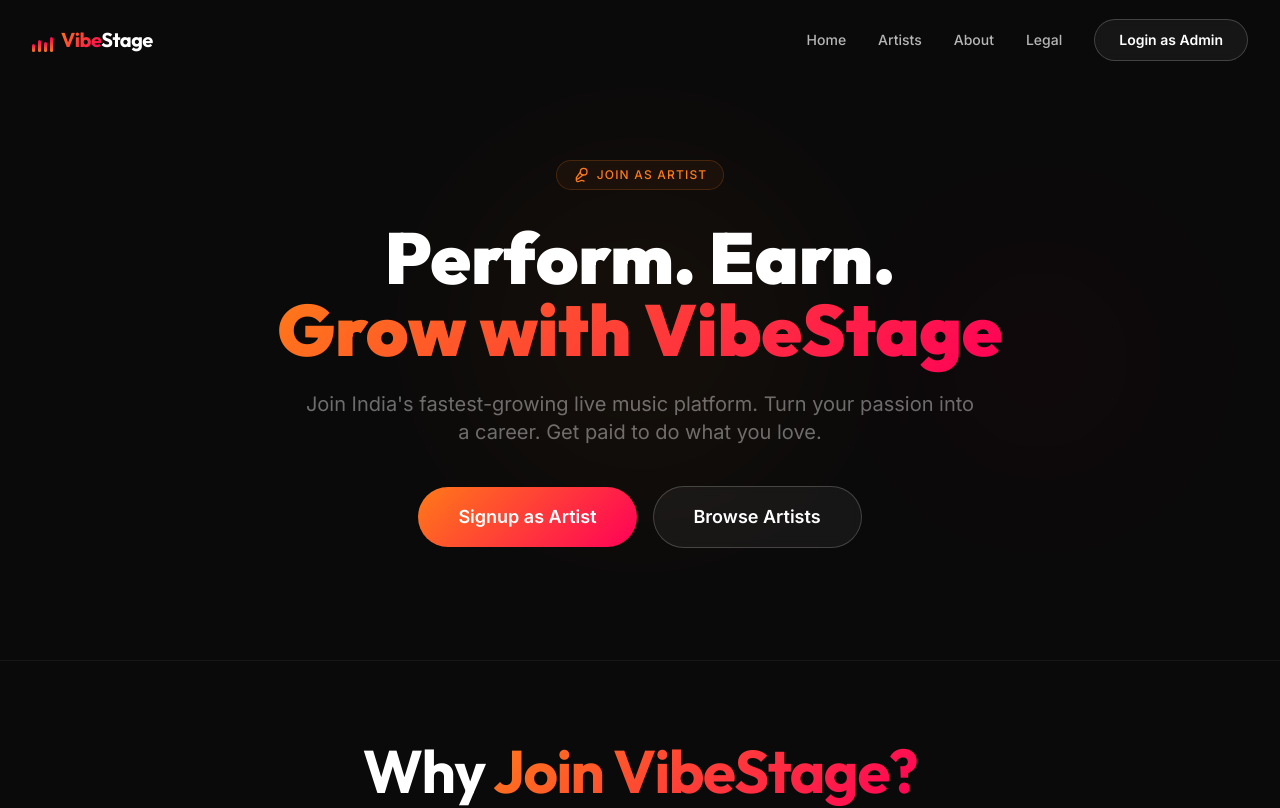
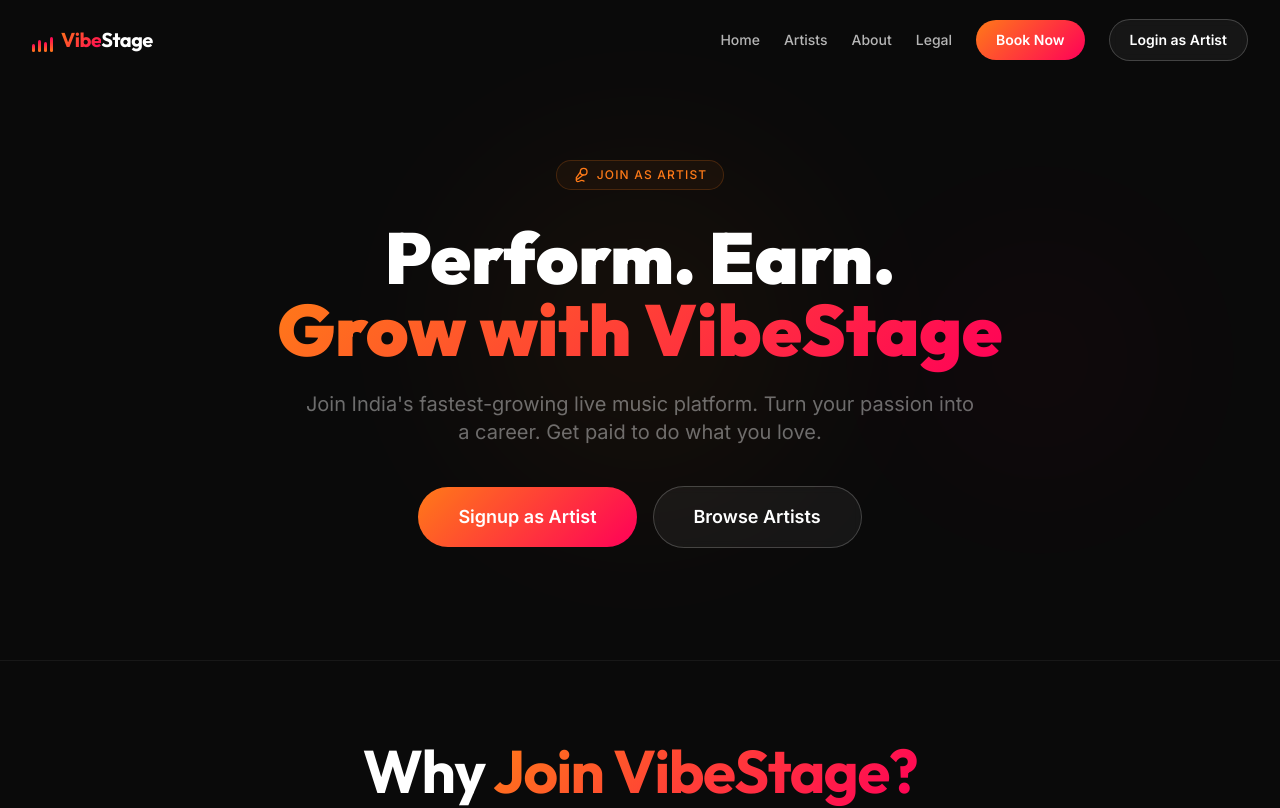
Before and after one commit to krdevansh/vibestage, a Next.js app: page /join in a window 1280 px wide. Shown: the top 808 px of the page. Built offline with nearby package versions, Linux system fonts and the light colour scheme.

Commit message:
fix: filter deleted artists from homepage, improve mobile nav with login options

```diff
--- a/src/app/api/artists/route.ts
+++ b/src/app/api/artists/route.ts
@@ -1,12 +1,18 @@
 import { NextRequest, NextResponse } from "next/server";
 import connectDB from "@/lib/mongodb";
 import Artist from "@/models/Artist";
+import User from "@/models/User";
 
-// GET all artists
+// GET all artists (only non-deleted users)
 export async function GET() {
   try {
     await connectDB();
-    const artists = await Artist.find({}).sort({ rating: -1 }).limit(20);
+    // Get all non-deleted user IDs
+    const activeUsers = await User.find({ isDeleted: false }).select("_id");
+    const activeUserIds = activeUsers.map(u => u._id);
+    const artists = await Artist.find({ userId: { $in: activeUserIds } })
+      .sort({ rating: -1 })
+      .limit(20);
     return NextResponse.json({ success: true, data: artists });
   } catch (error) {
     console.error("GET /api/artists error:", error);
--- a/src/components/Navbar.tsx
+++ b/src/components/Navbar.tsx
@@ -53,7 +53,7 @@
         </Link>
 
         {/* Desktop Links */}
-        <div className="hidden md:flex items-center gap-8">
+        <div className="hidden md:flex items-center gap-6">
           {NAV_LINKS.map((link) => (
             <Link
               key={link.label}
@@ -64,8 +64,11 @@
               {link.label}
             </Link>
           ))}
-          <Link href="/login?role=admin" className="btn-secondary !py-2.5 !px-6 !text-sm" id="nav-cta">
-            <span>Login as Admin</span>
+          <Link href="/login?role=partner" className="btn-primary !py-2.5 !px-5 !text-sm" id="nav-cta-partner">
+            <span>Book Now</span>
+          </Link>
+          <Link href="/login?role=artist" className="btn-secondary !py-2.5 !px-5 !text-sm" id="nav-cta-artist">
+            <span>Login as Artist</span>
           </Link>
         </div>
 
@@ -112,19 +115,45 @@
               {link.label}
             </Link>
           ))}
+          <div className="flex flex-col gap-3 mt-4 w-full max-w-xs">
             <Link
-            href="/login?role=admin"
+              href="/login?role=partner"
               onClick={() => setMobileOpen(false)}
-            className={`btn-secondary mt-4 transition-all duration-300 ${
+              className={`btn-primary !py-3 !text-sm text-center transition-all duration-300 ${
                 mobileOpen
                   ? "translate-y-0 opacity-100"
                   : "translate-y-8 opacity-0"
               }`}
               style={{ transitionDelay: "520ms" }}
+            >
+              Login as Organizer
+            </Link>
+            <Link
+              href="/login?role=artist"
+              onClick={() => setMobileOpen(false)}
+              className={`btn-secondary !py-3 !text-sm text-center transition-all duration-300 ${
+                mobileOpen
+                  ? "translate-y-0 opacity-100"
+                  : "translate-y-8 opacity-0"
+              }`}
+              style={{ transitionDelay: "580ms" }}
+            >
+              Login as Artist
+            </Link>
+            <Link
+              href="/login?role=admin"
+              onClick={() => setMobileOpen(false)}
+              className={`text-sm text-white/40 hover:text-white text-center transition-all duration-300 ${
+                mobileOpen
+                  ? "translate-y-0 opacity-100"
+                  : "translate-y-8 opacity-0"
+              }`}
+              style={{ transitionDelay: "640ms" }}
               id="mobile-nav-cta"
             >
-            <span>Login as Admin</span>
+              Admin Login
             </Link>
+          </div>
         </div>
       </div>
     </header>
```
Lines whose indentation alone changed are shown as unchanged.
